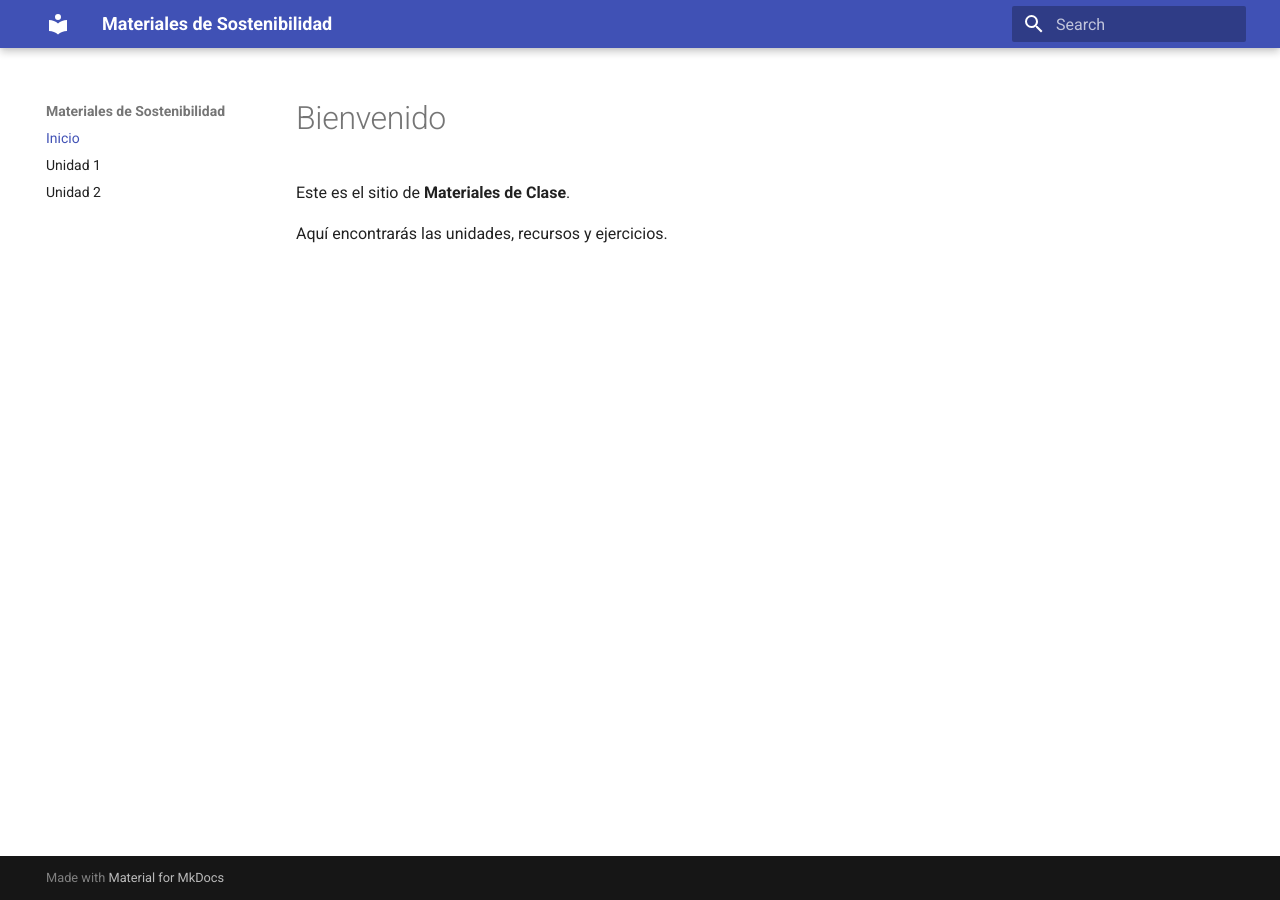
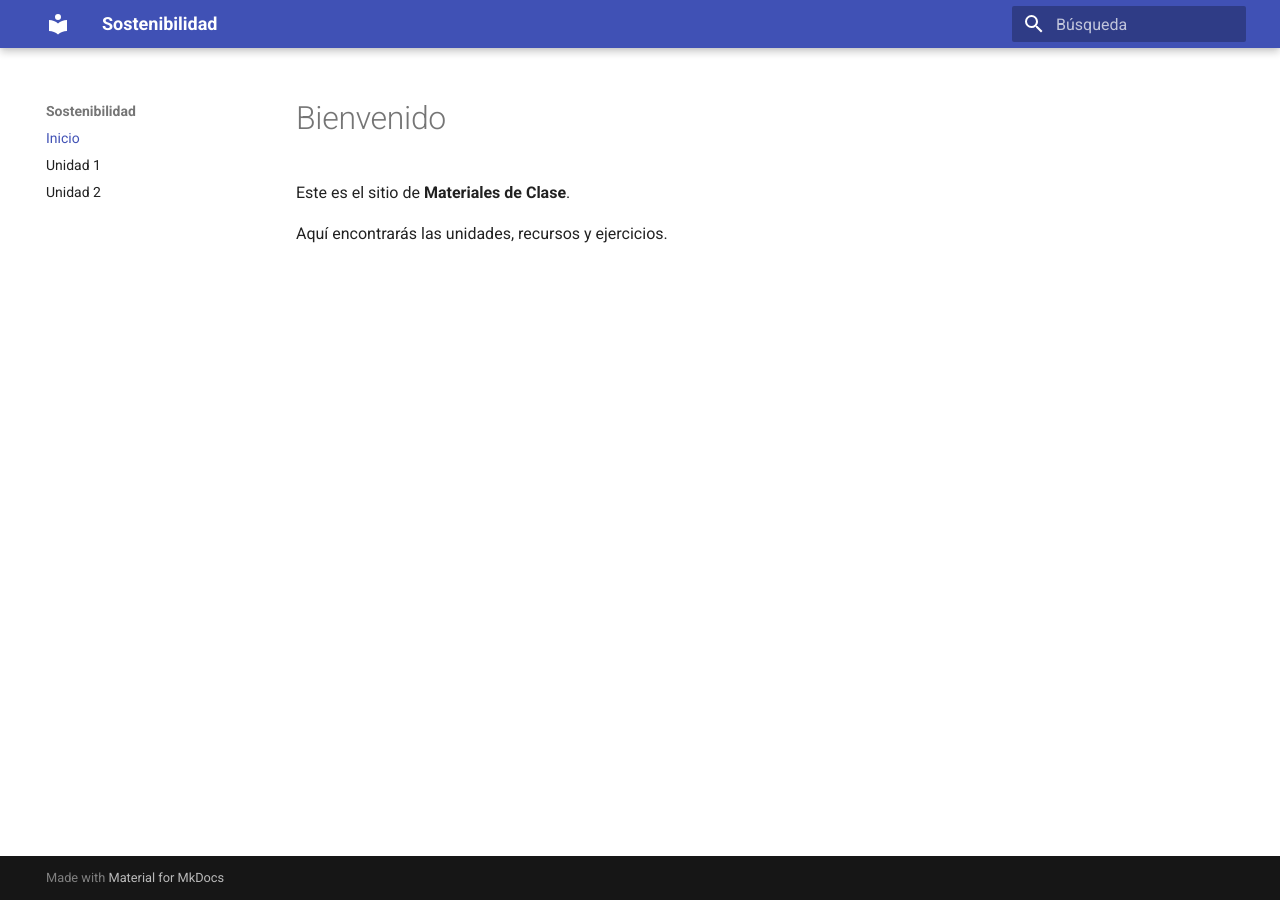
Before and after one commit to bpaterna/sostenibilidad, an MkDocs documentation site: the page built from docs/index.md, in a window 1280 px wide. Built offline with MkDocs 1.6.1 and Material for MkDocs 9.7.7, drawn with Linux system fonts in a browser that asks for light colours.

Commit message:
Update mkdocs.yml

```diff
--- a/mkdocs.yml
+++ b/mkdocs.yml
@@ -1,7 +1,9 @@
-site_name: Materiales de Sostenibilidad
+site_name: Sostenibilidad
+site_url: https://bpaterna.github.io/sostenibilidad/
 nav:
   - Inicio: index.md
   - Unidad 1: unidad1.md
   - Unidad 2: unidad2.md
 theme:
   name: material
+  language: es
```
